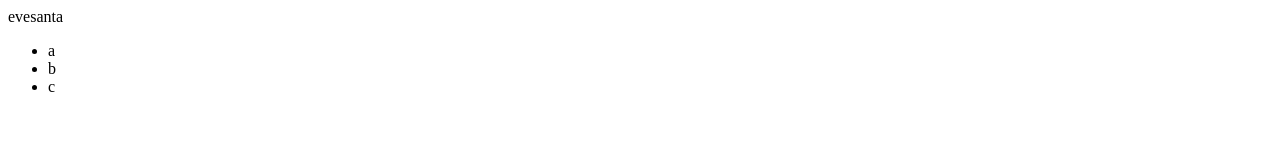
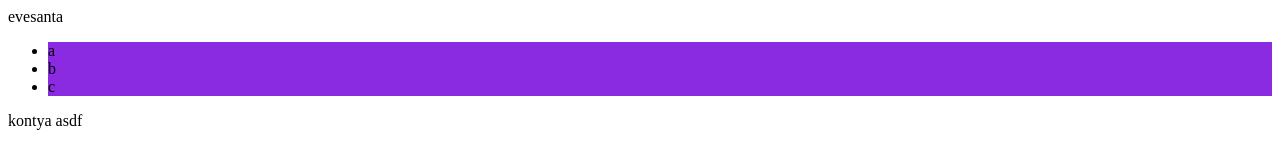
Before and after one commit to maitaken/hello-conflict, a plain HTML site: page index.html in a window 1280 px wide. Drawn offline with Linux system fonts and the light colour scheme.

Commit message:
Cssの追加

```diff
--- a/index.html
+++ b/index.html
@@ -5,6 +5,7 @@
     <meta charset="UTF-8">
     <meta name="viewport" content="width=device-width, initial-scale=1.0">
     <meta http-equiv="X-UA-Compatible" content="ie=edge">
+    <link rel="stylesheet" href="./main.css">
     <title>Heloo conflict</title>
 </head>
 
@@ -16,6 +17,7 @@
             <li>b</li>
             <li>c</li>
         </ul>
+        kontya asdf
     </div>
 </body>
 
--- /dev/null
+++ b/main.css
@@ -0,0 +1,3 @@
+li {
+    background-color: blueviolet;
+}
```
